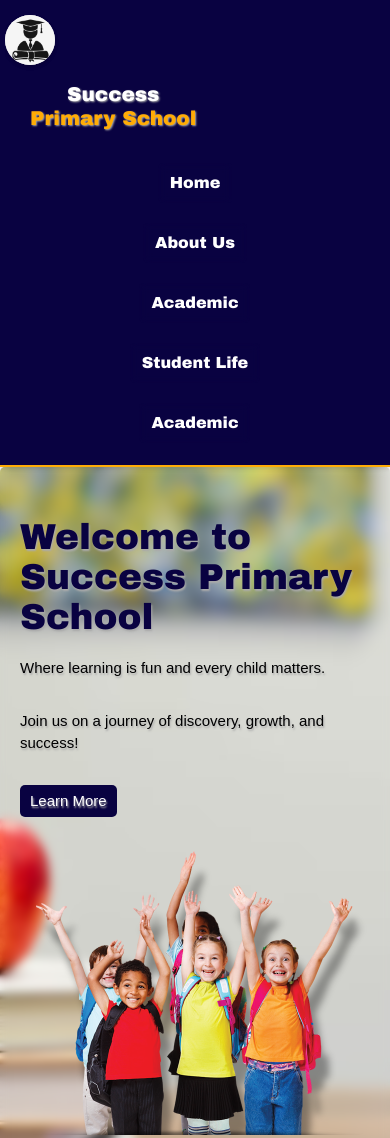
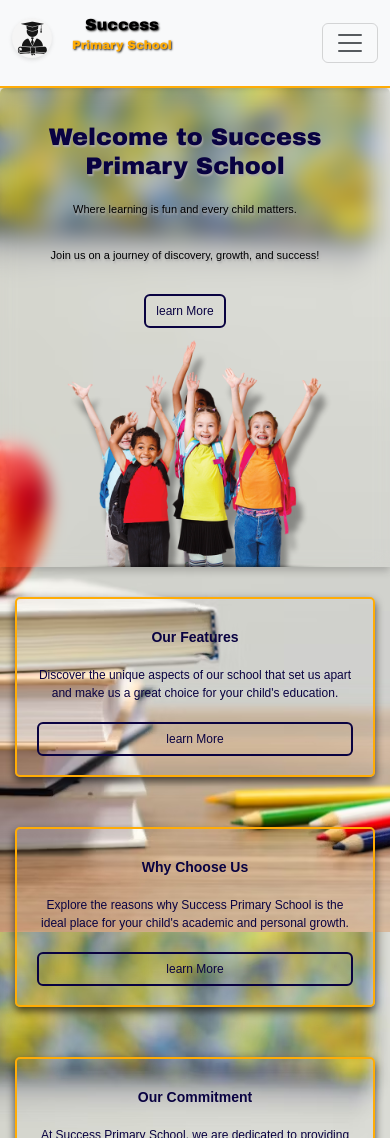
Before and after one commit to Augustin-kipimo/success-primary-school, a plain HTML site: page index.html in a window 390 px wide. Shown: the top 1138 px of the page. Drawn offline with nearby package versions, Linux system fonts and the light colour scheme.

Commit message:
rebuilding the CSS part and adding media queries

```diff
--- a/index.html
+++ b/index.html
@@ -4,100 +4,132 @@
     <meta charset="UTF-8">
     <meta name="viewport" content="width=device-width, initial-scale=1.0">
     <title> School page web</title>
+
+    <link href="https://cdn.jsdelivr.net/npm/bootstrap@5.3.8/dist/css/bootstrap.min.css" rel="stylesheet" integrity="sha384-sRIl4kxILFvY47J16cr9ZwB07vP4J8+LH7qKQnuqkuIAvNWLzeN8tE5YBujZqJLB" crossorigin="anonymous">
     <link rel="stylesheet" href="its-style.css">
 </head>
 <body>
-    <header>
-        <div class="logo">
-            <div class="logo-image"><img src="pngegg (5).png" alt="School Logo" class="logo-image"></div>
+    <nav class="navbar navbar-expand-lg bg-body-tertiary">
+  <div class="container-fluid">
+    <a class="navbar-brand" href="#"><img class="logo-image" src="pngegg (5).png" alt="School Logo">
         <div class="logo-text">
             <h2>Success<br/>
             <span class="logo1">Primary School</span></h2>
         </div>
+    </a>
+    <button class="navbar-toggler" type="button" data-bs-toggle="collapse" data-bs-target="#navbarScroll" aria-controls="navbarScroll" aria-expanded="false" aria-label="Toggle navigation">
+      <span class="navbar-toggler-icon"></span>
+    </button>
+    <div class="collapse navbar-collapse" id="navbarScroll">
+      <ul class="navbar-nav me-auto my-2 my-lg-0 navbar-nav-scroll" style="--bs-scroll-height: 100px;">
+        <li class="nav-item">
+          <a class="nav-link active" aria-current="page" href="#">Home</a>
+        </li>
+        <li class="nav-item">
+          <a class="nav-link" href="#">About Us</a>
+        </li>
+        <li class="nav-item">
+          <a class="nav-link " href="#">Contact Us</a>
+        </li>
+        <li class="nav-item dropdown">
+          <a class="nav-link dropdown-toggle" href="#" role="button" data-bs-toggle="dropdown" aria-expanded="false">
+            Link
+          </a>
+          <ul class="dropdown-menu">
+            <li><a class="dropdown-item" href="#"> Academic </a></li>
+            <li><a class="dropdown-item" href="#">Upcoming Events</a></li>
+            <li><a class="dropdown-item" href="#"> Student Life</a></li>
+            <li><a class="dropdown-item" href="#"> Something else </a></li>
+          </ul>
+        </li>
+
+      </ul>
+      <form class="d-flex" role="search">
+        <input class="form-control me-2" type="search" placeholder="Search" aria-label="Search"/>
+        <button class="btn btn-outline-success" type="submit">Search</button>
+      </form>
     </div>
-        <nav class="navbar">
-            <a href="#"> Home </a>
-            <a href="#"> About Us </a>
-            <a href="#"> Academic </a>
-            <a href="#"> Student Life </a>
-            <a href="#"> Academic</a>
+  </div>
 </nav>
-    </header>
     <main class="main">
         <section class="welcomed">
-           <div class="welcome-text">
+           <div class="row">
+             <div class="welcome-text col-md-6">
                <h1>Welcome to Success Primary School</h1>
                <div class="text">
                    <p>Where learning is fun and every child matters.</p>
                    <p>Join us on a journey of discovery, growth, and success!</p>
-                   <a href="learn_more.html" class="btn">Learn More</a>
+                   <button type="button" class="btn btn-outline-primary"><a>learn More</a></button>
                </div>
              </div>
-           <div class="image1"><img src="pngegg.png" alt="Students"></div>
+                <div class="image1 col-md-6">
+                <img src="pngegg.png" alt="Students">
+               </div>
+           </div>
         </section>
         <section class="lines">
             <div class="line">
-                <hr>
+                <br/>
                 <span class="line-text">Our Features</span>
-                <hr>
+                <br>
                 <p>Discover the unique aspects of our school that set us apart and make us a great choice for your child's education.</p>
-                <a href="#" class="btn">Learn More</a>
+                <button type="button" class="btn btn-outline-primary"><a>learn More</a></button>
             </div>
             <div class="line">
-                <hr>
+                <br>
                 <span class="line-text">Why Choose Us</span>
-                <hr>
+                <br>
                 <p>Explore the reasons why Success Primary School is the ideal place for your child's academic and personal growth.</p>
-                <a href="#" class="btn">Learn More</a>
+                <button type="button" class="btn btn-outline-primary"><a>learn More</a></button>
                 </div>
             </div>
             <div class="line">
-                <hr>
+                <br>
                 <span class="line-text">Our Commitment</span>
-                <hr>
+                <br>
                 <p>At Success Primary School, we are dedicated to providing a safe and inclusive environment for all students.</p>
-                <a href="#" class="btn">Learn More</a>
+                <button type="button" class="btn btn-outline-primary"><a>learn More</a></button>
             </div>
            <div class="line">
-                <hr>
+                <br>
                 <span class="line-text">Our Mission</span>
-                <hr>
+                <br>
                 <p>Our mission is to provide a high-quality education that empowers students to reach their full potential.</p>
-                <a href="#" class="btn">Learn More</a>
+                <button type="button" class="btn btn-outline-primary"><a>learn More</a></button>
            </div>
            <div class="line">
-                <hr>
+                <br>
                 <span class="line-text">Our Values</span>
-                <hr>
+                <br>
                 <p>We believe in fostering a love for learning, respect for diversity, and a commitment to excellence.</p>
-                <a href="#" class="btn">Learn More</a>
+                <button type="button" class="btn btn-outline-primary"><a>learn More</a></button>
            </div>
            <div class="line">
-                <hr>
+                <br>
                 <span class="line-text">Join Our Community</span>
-                <hr>
+                <br>
                 <p>Become a part of our vibrant school community and experience the difference at Success Primary School.</p>
-                <a href="#" class="btn">Learn More</a>
+                <button type="button" class="btn btn-white btn-outline-primary"><a>learn More</a></button>
            </div>
         </section>
-        <section class="features">
-            <div class="feature">
+        <section class="features row">
+            <div class="feature col-md-3">
                 <h3>Nurturing young minds</h3>
                 <p>We provide a supportive and stimulating environment for children to grow academically and socially.</p>
                 <p>Our library is stocked with a wide range of books and resources to support student learning.</p>
-                <a href="#" class="btn">Learn More</a>
+                <button type="button" class="btn btn-outline-primary"><a>learn More</a></button>
             </div>
-           <div class="feature">
+           <div class="feature col-md-3">
                <h3>Fostering creativity</h3>
                <p>We encourage students to explore their interests and express themselves through various creative outlets.</p>
                <p>Our art, music, and drama programs provide opportunities for students to develop their talents and build confidence.</p>
-               <a href="#" class="btn">Learn More</a>
+               <button type="button" class="btn btn-outline-primary"><a>learn More</a></button>
            </div>
-           <div class="feature">
+           <div class="feature col-md-3">
                <h3>Building strong foundations</h3>
                <p>We focus on developing essential skills in literacy, numeracy, and critical thinking to prepare students for future academic success.</p>
                <p>Our experienced teachers use evidence-based teaching methods to ensure that every child achieves their full potential.</p>
-               <a href="#" class="btn">Learn More</a>
+               <button type="button" class="btn btn-outline-primary"><a>learn More</a></button>
            </div>
       </section>
   </main>
@@ -117,6 +149,7 @@
         <a href="#">Twitter</a> |
     </p>
   </footer>
+  <script src="https://cdn.jsdelivr.net/npm/bootstrap@5.3.8/dist/js/bootstrap.bundle.min.js" integrity="sha384-FKyoEForCGlyvwx9Hj09JcYn3nv7wiPVlz7YYwJrWVcXK/BmnVDxM+D2scQbITxI" crossorigin="anonymous"></script>
+
 </body>
 </html>
-       <!-- <img src="C:\Users\LENOVO\Downloads\pngegg.png" alt="Students"> -->
--- a/its-style.css
+++ b/its-style.css
@@ -6,24 +6,20 @@ body {
     padding: 0;
     text-align: center;
 }
-header {
+.navbar{
     background-color: rgb(9, 2, 65);
     color: white;
-    padding: 10px 0;
     box-shadow: 0 2px 4px rgba(0, 0, 0, 0.1);
     display: flex;
     justify-content: space-between;
     align-items: center;
-    position: sticky;
     top: 0;
     z-index: 1000;
     width: 100%;
-    height: 60px;
-    box-sizing: border-box;
     border-bottom: 2px solid rgb(255, 172, 6);
 
 }
-.logo {
+.navbar-brand {
     display: flex;
     align-items: center;
     margin-left: 20px;
@@ -42,61 +38,46 @@ header {
 }
 .logo-text {
     align-items: center;
-    font-weight: bold;
-    line-height: 1.2;
     display: flex;
     font-family: 'Arial Black', Arial, sans-serif;
 }
-.logo h2 {
-    margin-left: 0;
+.logo-text h2 {
     font-size: 20px;
-    text-shadow: 1px 1px 2px #aaa;
+    text-shadow: 1px 1px 2px rgb(40, 40, 40);
 
 }
 .logo1 {
-    font-size: 20px;
+    font-size: 15px;
     color: rgb(255, 172, 6);
-    text-shadow: 1px 1px 2px #aaa;
-    font-weight: bold;
+    text-shadow: 1px 1px 2px rgb(40, 40, 40);
     padding: 20px 25px;
 }
-.navbar a {
-    color: white;
-    text-decoration: none;
-    margin: 0 15px;
+.nav-link {
+    color: rgb(9, 2, 65);
     font-size: small;
     transition: color 0.3s ease, font-weight 0.3s ease, font-size 0.3s ease;
     font-family: 'Arial Black', Arial, sans-serif;
-    font-weight: bold;
-    padding: 8px 12px;
     border-radius: 5px;
-    box-sizing: border-box;
-    overflow: hidden;
-    width: 100px;
-    text-align: center;
-    height: 30px;
-    line-height: 1.5;
-    backdrop-filter: blur(5px);
-
-}
-.navbar a:hover {
-    color: white;
-    font-weight: bold;
+    width: auto;
     box-sizing: border-box;
     overflow: hidden;
     text-align: center;
+    height: 30px;
+    line-height: 1.2;
+}
+.nav-link:hover, .dropdown-item:hover {
+    color: rgb(8, 8, 8);
+    overflow: hidden;
+    text-align: center;
     height: auto;
-    line-height: auto;
-    padding: 8px 10px;
     border-radius: 5px;
     border-bottom: 2px solid rgb(255, 172, 6);
-    font-size: large;
+}
+.dropdown-item{
+    text-align: center;
+    padding: 2px 8px;
+}
 
-}
-.navbar a:active {
-    color: rgb(255, 172, 6);
-    font-size: large;
-}
 .main {
     padding: 0;
     margin: 0;
@@ -110,44 +91,36 @@ header {
     z-index: 1000;
 }
 .welcomed {
-    display: flex;
-    justify-content: center;
-    align-items: center;
-    justify-content: space-evenly;
-    padding: 60px 20px;
-    position: relative;
-    border-radius: 30px;
-    border-bottom: 2px solid rgb(255, 172, 6);
     box-shadow: 0 4px 8px rgba(0, 0, 0, 0.2);
-    height: 400px;
+    height: auto;
     box-sizing: border-box;
-    margin-bottom: 40px;
+    margin-bottom: 0;
     backdrop-filter: blur(8px);
+
 }
 .image1 {
-    flex: 1;
     text-align: center;
-    margin-left: 20px;
-    border-radius: 10px;
-    overflow: hidden;
+    padding-bottom: 0;
+    margin-bottom: 0;
 
 }
 .image1 img {
     width: 490px;
     height: auto;
-    border-radius: 10px;
-    margin-bottom: 0;
 }
 .welcome-text {
     flex: 1;
-    text-align: left;
+    text-align: center;
     margin-right: 20px;
     color: black;
+    margin-top: 20px;
 
 }
 .welcome-text h1 {
     font-size: 36px;
     margin-bottom: 20px;
+    margin-left: 20px;
+    margin-top: 40px;
     color: rgb(9, 2, 65);
     text-shadow: 1px 2px 2px #aaa;
     font-family: 'Arial Black', Arial, sans-serif;
@@ -161,34 +134,25 @@ header {
     color: rgb(1, 1, 2);
     text-shadow: 1px 2px 2px #aaa;
 }
-.welcome-text p {
+.text p {
     font-size: 15px;
     margin-bottom: 30px;
     color: rgb(1, 1, 2);
     text-shadow: 1px 2px 2px #aaa;
     line-height: 1.5;
 }
-.btn {
-    display: inline-block;
-    padding: 5px 10px;
-    font-size: 15px;
+
+.btn{
+    background-color: none;
+    border: 2px solid rgb(9, 2, 65);
+    color: rgb(9, 2, 65);
+    padding: 8px 12px;
+}
+.btn:hover{
+    background-color: rgb(9, 2, 65);
     color: white;
-    background-color: rgb(9, 2, 65);
-    border: none;
-    border-radius: 5px;
-    text-decoration: none;
-    transition: background-color 0.3s ease;
-}
-.btn:hover {
-    padding: 5px 10px;
-    background-color: rgb(255, 172, 6);
-    color: rgb(2, 1, 1);
     border: 2px solid rgb(9, 2, 65);
-    font-size: large;
-}
-.btn:active {
-    background-color: rgb(235, 235, 237);
-    font-size: large;
+
 }
 .lines {
     box-sizing: border-box;
@@ -204,7 +168,6 @@ header {
     line-height: 1.5;
 }
 .line{
-    flex: 1;
     display: flex;
     flex-direction: column;
     align-content: space-between;
@@ -225,10 +188,9 @@ header {
     border-radius: 5px;
     background-color: none;
     box-shadow: 0 4px 8px rgba(0, 0, 0, 0.648);
-    height: 205px;
+    height: 210px;
     overflow: hidden;
     text-align: center;
-    line-height: 1.5;
     margin-top: 40px;
     transition: transform 0.3s ease, box-shadow 0.3s ease;
 
@@ -237,7 +199,6 @@ header {
     text-align: center;
     font-size: 12px;
     font-weight: bold;
-    border-bottom: 1px solid rgb(9, 2, 65);
 }
 .line p{
     margin-bottom: 20px;
@@ -266,7 +227,6 @@ header {
     display: flex;
     justify-content: space-evenly;
     margin-top: 40px;
-    flex-wrap: nowrap;
     gap: 80px;
     box-sizing: border-box;
     padding: 80px;
@@ -405,250 +365,195 @@ header {
     transition: color 0.3s ease;
     backdrop-filter: blur(5px);
 }
+/*Media Queries for Responsive Design */
 
-@media (max-width: 1200px) {
-    .header {
-        display: flex;
-        justify-content: space-between;
-        align-items: center;
-        height: auto;
-        padding: 5px 0;
-        backdrop-filter: blur(5px);
-        box-sizing: border-box;
-        overflow: hidden;
-        width: 100%;
-        margin-bottom: 10px;
-        border-bottom: 2px solid rgb(255, 172, 6);
-
-    }
-    .logo {
-        display: inline;
-        align-items: center;
-        margin-left: 20px;
-        margin: 0;
-        justify-content: space-between;
-        text-align: center;
-        box-sizing: border-box;
-        overflow: hidden;
-        width: 50%;
-        padding: 0;
-
-        height: auto;
-        margin-bottom: 10px;
-
-    }
-    .navbar {
-        margin: auto;
-        display: flex;
-        flex-direction: column;
-        flex-wrap: wrap;
-        justify-content: space-between;
-        align-items: center;
-        text-align: center;
-        box-sizing: border-box;
-        overflow: hidden;
-        width: 90%;
-        height: auto;
-        margin-top: 0;
-        margin-bottom: 10px;
-        padding: 2px;
-
-    }
-    .navbar a {
-        display: flex;
-        margin: 5px;
-        font-size: medium;
-        width: 80%;
-        box-sizing: border-box;
-        overflow: hidden;
-        text-align: center;
-        line-height: 1.5;
-        border-radius: 5px;
-        transition: color 0.3s ease, font-weight 0.3s ease, font-size 0.3s ease;
-        padding: 8px 12px;
-        border-radius: 5px;
-        overflow: hidden;
-        line-height: 1.5;
-    }
-    .main {
-        padding: 0;
-        margin: 0;
-        background-repeat: no-repeat;
-        background-position: center;
-        background-size: cover;
-        background-attachment: fixed;
-        border-radius: 5px;
-        box-sizing: border-box;
-        z-index: 1000;
+/* Tablets and small desktops */
+@media (max-width: 1024px) {
+    .lines {
+        gap: 30px;
+        padding: 30px;
     }
 
+    .features {
+        gap: 50px;
+        padding: 50px;
+    }
 
-    .welcomed {
+    .image1 img {
+        width: 400px;
+    }
+
+    .welcome-text h1 {
+        font-size: 32px;
+        margin-top: 30px;
+    }
+
+    .text {
+        font-size: 16px;
+    }
+}
+
+/* Tablets */
+@media (max-width: 768px) {
+    .navbar {
         flex-direction: column;
-        text-align: center;
-        height:fit-content;
+        padding: 10px 0;
     }
-    .image1, .welcome-text {
-        margin: 0;
-        width: 100%;
-        max-width: 600px;
-        margin-bottom: 20px;
-        margin-bottom: none;
 
+    .navbar-brand {
+        margin-left: 0;
+        margin-bottom: 10px;
     }
-    .image1 img {
-        width: 100%;
-        max-width: 600px;
-        height: auto;
-        border-radius: 10px;
 
+    .logo1 {
+        padding: 10px 15px;
     }
+
+    .lines {
+        flex-direction: column;
+        gap: 20px;
+        padding: 20px;
+    }
+
+    .line {
+        width: calc(50% - 20px);
+        margin-top: 20px;
+    }
+
     .features {
         flex-direction: column;
-        align-items: center;
-        gap: 20px;
-        padding: 20px;
-        height: auto;
-        margin: 0;
+        gap: 30px;
+        padding: 30px;
     }
+
     .feature {
         width: 100%;
-        max-width: 400px;
-        margin-bottom: 20px;
         height: auto;
-    }
-    .lines{
-        flex-direction: column;
-        align-items: center;
-        gap: 20px;
-        padding: 20px;
-        height: auto;
-        margin: 0;
-    }
-    .line{
-        width: 100%;
-        max-width: 300px;
-        margin-bottom: 20px;
-        height: auto;
+        min-height: 300px;
     }
 
-}
-@media (max-width: 768px) {
-    header {
-        display: flex;
-        justify-content: space-between;
-        align-items: center;
-        height: auto;
-        padding: 5px 0;
-        flex-direction: column;
-        height: auto;
-        padding: 5px;
-
-    }
-    .logo {
-        margin: 10px 0;
-        justify-content: center;
-        text-align: center;
-        box-sizing: border-box;
-        overflow: hidden;
-        width: 100%;
-        height: auto;
-        margin-bottom: 10px;
-
-    }
-    .navbar {
-        margin: auto;
-        text-align: center;
-        box-sizing: border-box;
-        overflow: hidden;
-        width: 100%;
-        height: auto;
-        margin-bottom: 10px;
-        justify-content: center;
-        align-items: center;
-        gap: 10px;
-        padding: auto;
-
-    }
-    .navbar a {
-        display: flex;
-        flex-direction: column;
-        margin: 5px;
-        font-size: medium;
-        width: auto;
-        height: auto;
-        box-sizing: border-box;
-        overflow: hidden;
-        text-align: center;
-        line-height: 1.5;
-        border-radius: 5px;
-        transition: color 0.3s ease, font-weight 0.3s ease, font-size 0.3s ease;
-        padding: 8px 12px;
-        border-radius: 5px;
-        overflow: hidden;
-        line-height: 1.5;
-    }
-    .welcomed {
-        flex-direction: column;
-        text-align: center;
-        margin: 0;
-        padding: 20px;
-        border-radius: 5px;
-        box-sizing: border-box;
-        overflow: hidden;
-        width: 100%;
-        height:fit-content;
-        margin-bottom: 20px;
-        backdrop-filter: blur(5px);
-
-    }
-    .image1, .welcome-text {
-        margin: 0;
-        width: 100%;
-        max-width: 400px;
-        margin-bottom: 20px;
-
-    }
     .image1 img {
-        width: 100%;
-        max-width: 400px;
-        height: auto;
-        border-radius: 10px;
-
-    }
-    .features {
-        flex-direction: auto;
-        align-items: center;
-        gap: 20px;
-        padding: 20px;
-        height: auto;
-        margin: 0;
-        box-sizing: border-box;
-        padding: 20px;
-        border-radius: 5px;
-        width: 100%;
-        max-width: 400px;
-        margin: 0 auto;
-        margin-bottom: 40px;
-
-    }
-    .feature {
-        width: 100%;
-        max-width: 300px;
-        margin-bottom: 20px;
-        height: auto;
-        box-sizing: border-box;
-        overflow: hidden;
-        width: 100%;
-        max-width: 300px;
-        text-align: center;
-        color: rgb(9, 2, 65);
-        font-size: 15px;
-        line-height: 1.5;
-        backdrop-filter: blur(5px);
-        height: auto;
-        margin-bottom: 20px;
-        margin: 0 auto;
+        width: 350px;
     }
 
+    .welcome-text h1 {
+        font-size: 28px;
+        margin-left: 10px;
+        margin-top: 20px;
+    }
+
+    .text {
+        font-size: 14px;
+    }
+
+    .text p {
+        font-size: 13px;
+    }
 }
+
+/* Mobile devices */
+@media (max-width: 480px) {
+    .logo-text h2 {
+        font-size: 16px;
+    }
+
+    .logo1 {
+        font-size: 12px;
+        padding: 8px 10px;
+    }
+
+    .logo-image {
+        height: 40px;
+        width: 40px;
+    }
+
+    .lines {
+        flex-direction: column;
+        gap: 15px;
+        padding: 15px;
+    }
+
+    .line {
+        width: 100%;
+        margin-top: 15px;
+        height: auto;
+        min-height: 180px;
+    }
+
+    .line-text {
+        font-size: 14px;
+    }
+
+    .line p {
+        font-size: 12px;
+    }
+
+    .features {
+        padding: 20px;
+        gap: 20px;
+    }
+
+    .feature {
+        min-height: 250px;
+    }
+
+    .feature h3 {
+        width: 100%;
+        font-size: 16px;
+    }
+
+    .feature p {
+        width: 100%;
+        font-size: 12px;
+    }
+
+    .image1 img {
+        width: 280px;
+    }
+
+    .welcome-text h1 {
+        font-size: 24px;
+        margin-left: 0;
+        margin-top: 15px;
+    }
+
+    .text {
+        font-size: 12px;
+    }
+
+    .text p {
+        font-size: 11px;
+    }
+
+    .btn {
+        padding: 6px 10px;
+        font-size: 12px;
+    }
+
+    .footer p {
+        font-size: 12px;
+    }
+
+    .footer .social-icons a {
+        font-size: 16px;
+    }
+}
+
+/* Very small mobile devices */
+@media (max-width: 320px) {
+    .welcome-text h1 {
+        font-size: 20px;
+    }
+
+    .image1 img {
+        width: 250px;
+    }
+
+    .line {
+        padding: 8px 15px;
+    }
+
+    .feature {
+        padding: 10px;
+    }
+}
```
Lines whose indentation alone changed are shown as unchanged.
